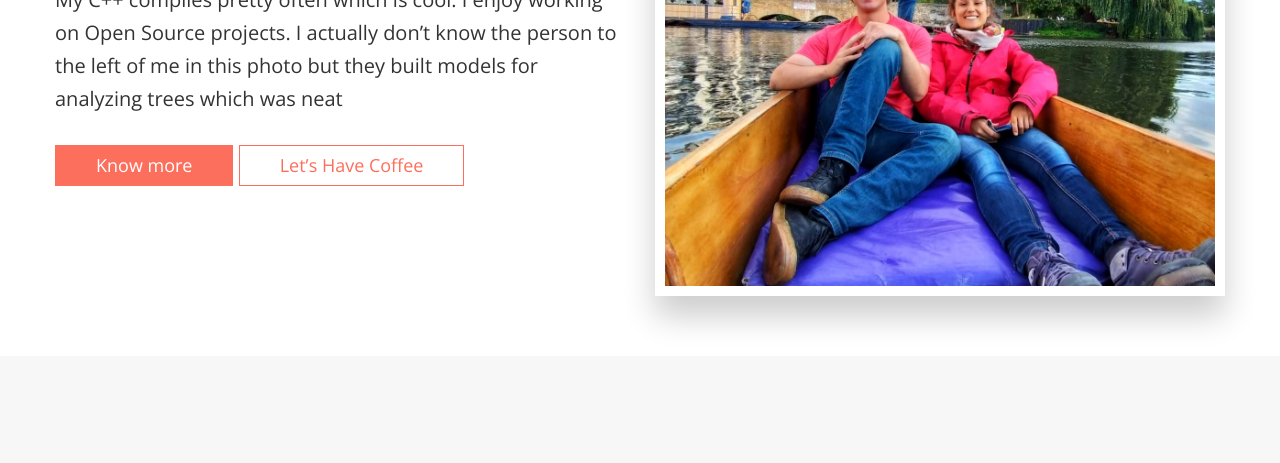
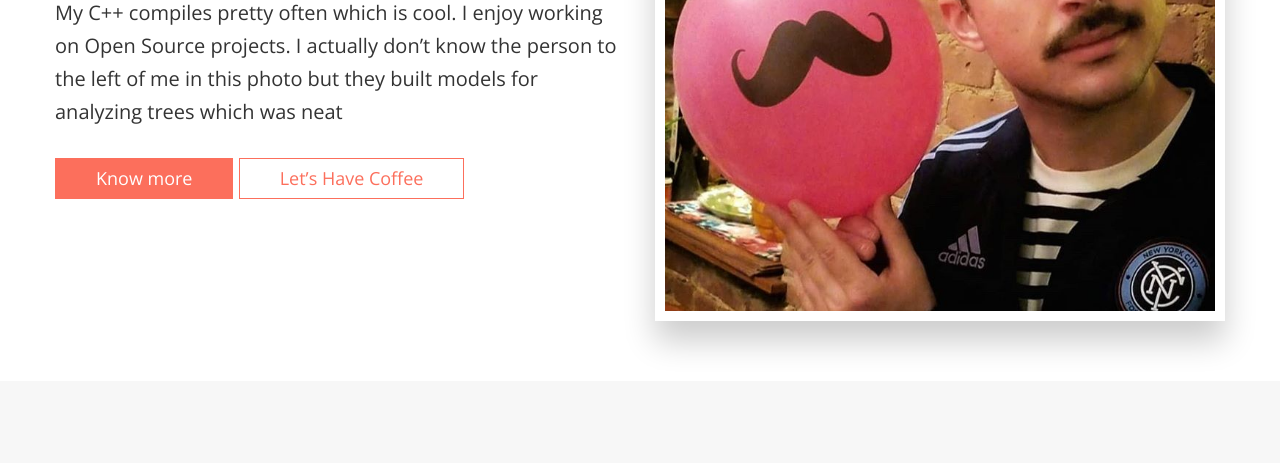
Before and after one commit to SteveBronder/stevebronder.github.io, a plain HTML site: page index.html in a window 1280 px wide. Shown: the part 369-832 px from the top of the page. Drawn offline with nearby package versions, Linux system fonts and the light colour scheme; some icons are missing.

Commit message:
update photo

```diff
--- a/index.html
+++ b/index.html
@@ -388,7 +388,7 @@
 
   </div>
   <div class="col-6 mx-auto col-md-6 order-md-2 hero-media">
-    <img class="hero-img img-fluid" src="/img/boat.jpg" alt="">
+    <img class="hero-img img-fluid" src="/img/front_me.jpg" alt="">
   </div>
 </div>
 
```
Also changed, not shown: img/front_me.jpg (added).
